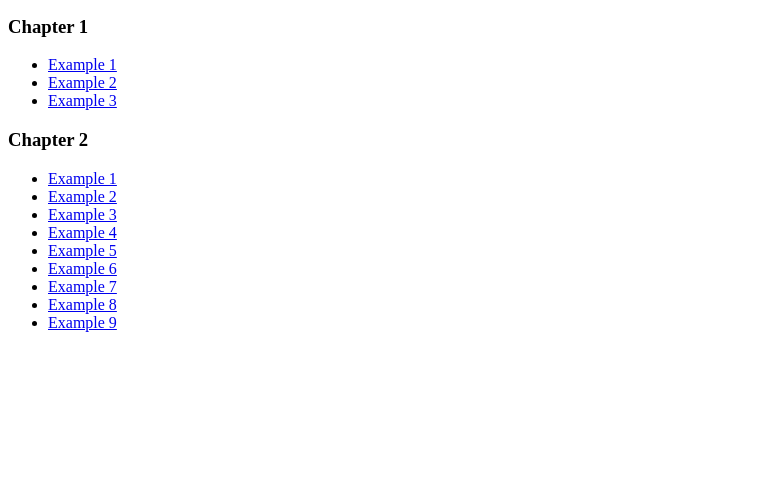
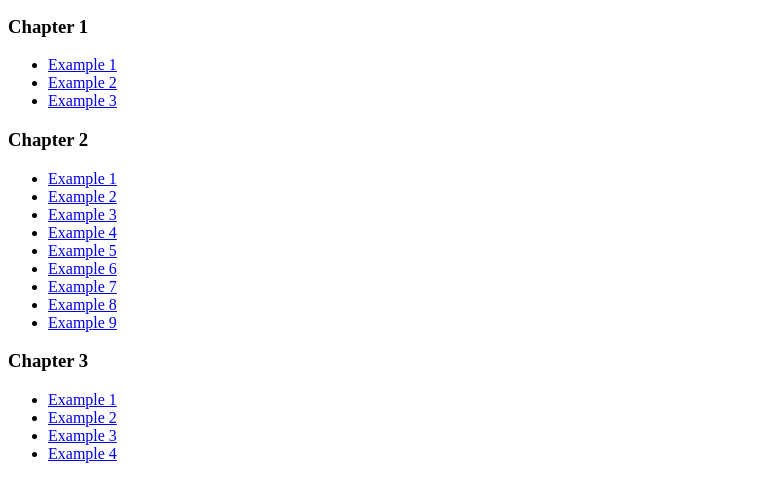
Before and after one commit to helicopterito/beginningjs.com, a plain HTML site: page index.html in a window 1280 px wide. Shown: the part 101-602 px from the top of the page, without its empty margins (0-776 px from the left). Drawn offline with Linux system fonts and the light colour scheme.

Commit message:
Updated TOC

```diff
--- a/index.html
+++ b/index.html
@@ -27,5 +27,13 @@
             <li><a href="ch02/ch2_example8.html">Example 8</a></li>
             <li><a href="ch02/ch2_example9.html">Example 9</a></li>
         </ul>
+
+        <h3>Chapter 3</h3>
+        <ul>
+            <li><a href="ch03/ch3_example1.html">Example 1</a></li>
+            <li><a href="ch03/ch3_example2.html">Example 2</a></li>
+            <li><a href="ch03/ch3_example3.html">Example 3</a></li>
+            <li><a href="ch03/ch3_example4.html">Example 4</a></li>
+        </ul>
     </body>
 </html>
```
